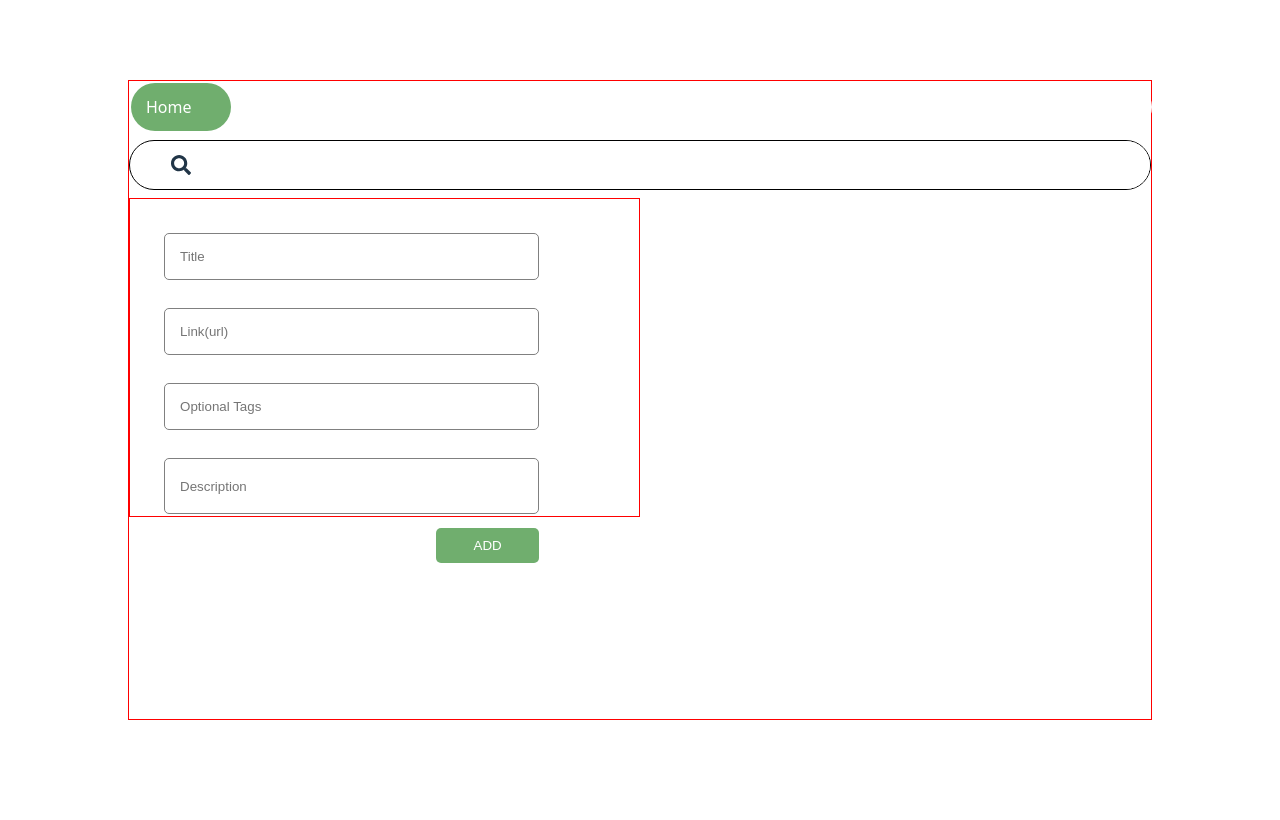
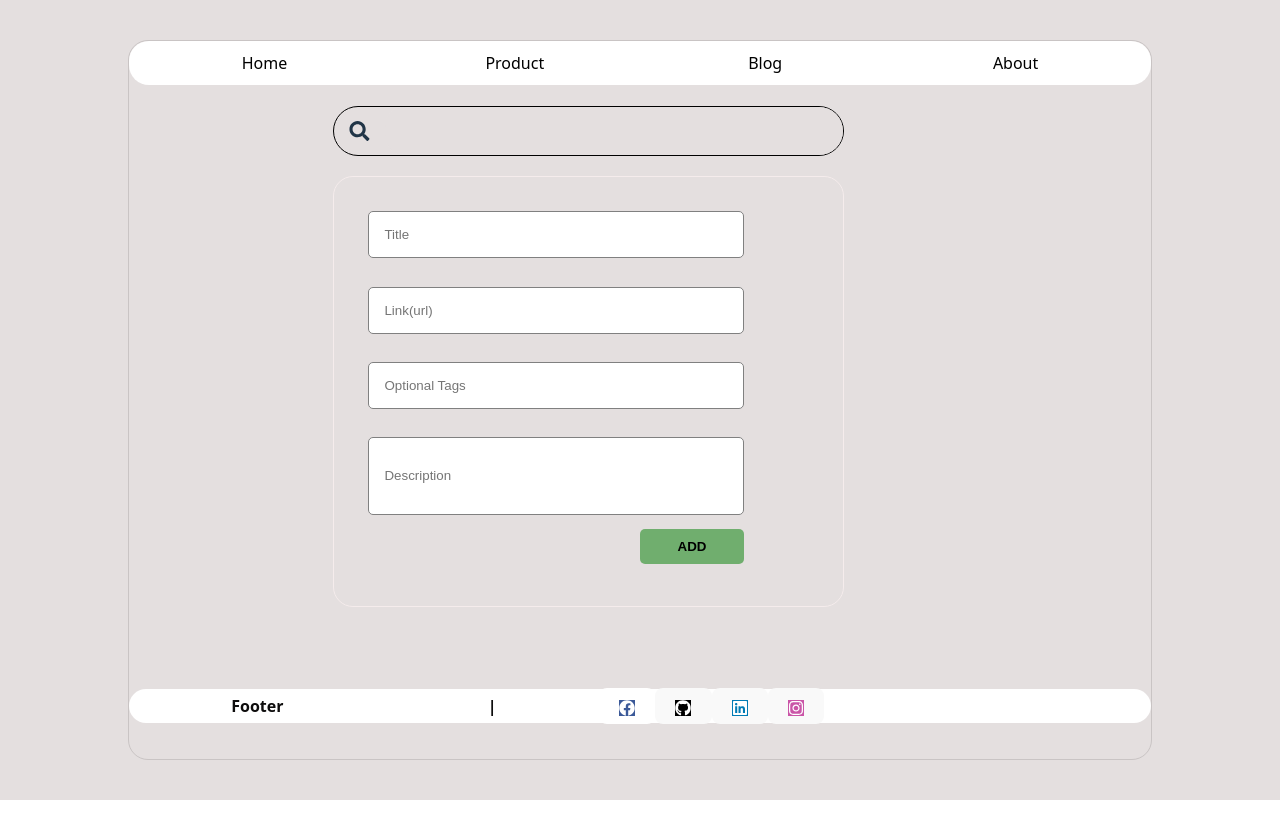
Before and after one commit to Shantela21/react-ts-task-2, a React (Vite) app: page / in a window 1280 px wide. Built offline with nearby package versions, Linux system fonts and the light colour scheme.

Commit message:
feat:updated navbar,footer

```diff
--- a/src/App.css
+++ b/src/App.css
@@ -8,14 +8,16 @@ body,
 #root {
   width: 100%;
   height: 100%;
-  /* font-family: Arial, Helvetica, sans-serif; */
+  background-color: rgb(228, 223, 223);
 }
 #root {
-  border: 1px solid red;
-  height: 80%;
+  height: 90%;
   width: 80%;
   justify-self: center;
   margin: 10%;
+  border: 1px solid rgb(201, 196, 196);
+  border-radius: 20px;
+
 }
 /* .container{
   border: 1px solid red;
@@ -32,32 +34,24 @@ body,
 
 } */
 .topnav {
-  /* border: 1px solid red; */
   width: 100%;
-  height: 50px;
   background-color: white;
-  border-radius: 30px;
-  color: black;
-  padding: 1px;
-  margin: 1px;
-  text-align: center;
-  margin-bottom: 8px;
+  display: flex;
+  align-items: center;
+  padding: 1%;
+  border-radius: 20px;
+}
+.topnav :hover{
+  background-color: #70ae6e;
+  border-radius: 20px;
 }
 
-.topnav a.active {
-  background-color: #70ae6e;
-  color: white;
-  align-items: center;
-  height: 48px;
-  width: 100px;
-  /* border: 1px solid blue; */
-  padding: 15px;
-  /* margin: 11px; */
-  display: flex;
-  border-radius: 30px;
-}
+/* .topnav a.active{
+  padding: 5%;
+} */
+
 .search-container {
-  width: 100%;
+  width: 50%;
   border: 1px solid black;
   border-radius: 25px;
   align-items: center;
@@ -65,15 +59,16 @@ body,
   display: flex;
   flex-direction: row;
   justify-content: space-between;
-  margin-bottom: 8px;
+  margin-bottom: 2%;
+  margin-left: 20%;
+  margin-top: 2%;
 }
 .search-container button {
   float: right;
   margin-top: 8px;
   margin-right: 16px;
-  background: hwb(0 93% 5%);
+  background: rgb(228, 223, 223);
   font-size: 17px;
-  border: 1px solid blue;
   cursor: pointer;
 }
 .search-container input {
@@ -82,6 +77,7 @@ body,
   width: 100%;
   height: 6vh;
   border-radius: 20px;
+  background: rgb(228, 223, 223);
 }
 #search-btn {
   left: 20px;
@@ -95,27 +91,36 @@ body,
 
 
 .footer {
-  position: fixed;
-  left: 0;
-  bottom: 0;
-  width: 100%;
-  height: 80px;
-  background-color: rgb(122, 216, 122);
-  color: black;
-  text-align: center;
-  border-radius: 30px;
-  /* border: 1px solid red; */
+ width: 100%;
+  background-color: rgb(255, 255, 255);
+  display: flex;
+  align-items: center;
+  margin-top: 8%;
+
+  border-radius: 20px;
+  height: 4.3vh;
+  /* border: 1px solid blue; */
+
 }
 .footer > p {
   text-align: center;
-  padding: 30px;
+  padding: 10%;
+  font-weight: bold;
+  color: rgb(14, 13, 13);
+
 }
+/* .icons{
+  display: flex;
+  justify-items: center;
+  justify-content: space-between;
+} */
 .form {
-  border: 1px solid red;
+  border: 1px solid rgb(245, 236, 236);
   width: 50%;
-  height: 50%;
+  height: 60%;
   padding: 20px;
-
+  border-radius: 20px;
+  margin-left: 20%;
 }
 .title {
   padding: 15px;
@@ -153,11 +158,30 @@ body,
   margin-left: 61%;
   border: 0px;
   cursor: pointer;
-  color: white;
+  color: black;
+  font-weight: bold;
   width: 22%;
 }
 .add-btn:hover{
- color: black;
  border: none;
  background-color: #70ae6e;
+ box-shadow: 0 12px 16px 0 rgba(0,0,0,0.24),0 17px 50px 0 rgba(0,0,0,0.19);
 }
+.links{
+  margin-top: 4%;
+  border: 1px solid rgb(155, 149, 145);
+  color: black;
+  border-radius: 20px;
+}
+.table, th, td {
+  border-collapse: collapse;
+  border: 1px solid rgb(245, 6, 6);
+  width: 50%;
+  height: 45%;
+  padding: 20px;
+  margin-top: 1%;
+}
+.table{
+  border: 1px solide rgb(21, 5, 243);
+  border-radius: 20px;
+}
--- a/src/App.tsx
+++ b/src/App.tsx
@@ -3,6 +3,7 @@ import Footer from './components/Footer'
 import Form from './components/Form'
 import Navbar from './components/Navbar'
 import SearchBar from './components/SearchBar'
+import Table from './components/Table'
 import Title from './components/Title'
 
 function App() {
@@ -14,7 +15,8 @@ function App() {
       <Navbar/>
       <SearchBar/>
       <Form/>
-      {/* <Footer/> */}
+      {/* <Table/> */}
+      <Footer/>
     </>
   )
 }
--- a/src/components/Footer.tsx
+++ b/src/components/Footer.tsx
@@ -1,11 +1,60 @@
 import React from 'react'
+import { FaFacebook, FaGithub, FaInstagram, FaLinkedin } from 'react-icons/fa';
 
 export default function Footer() {
   return (
     <div>
-      <div className='footer'>
-        <p>Footer</p>
+      <div className="footer">
+        <p>Footer </p>
+        <p>|</p>
+        <div className="icons">
+          <button
+            style={{
+              height: "4.5vh",
+              marginTop: "1%",
+              backgroundColor: "rgb(255, 255, 255)",
+            }}
+          >
+            <FaFacebook
+              href="#"
+              className="facebook"
+              style={{
+                backgroundColor: " #3B5998",
+                color: "white",
+              }}
+            ></FaFacebook>
+          </button>
+
+          <button style={{ height: "4.5vh", marginTop: "1%" }}>
+            <FaGithub
+              href="https://github.com/Shantela21"
+              className="github"
+              style={{
+                backgroundColor: "black",
+                color: "white",
+              }}
+            ></FaGithub>
+          </button>
+
+          <button style={{ height: "4.5vh", marginTop: "1%" }}>
+            <FaLinkedin
+              href="#"
+              className="linkedin"
+              style={{ background: "#007bb5", color: "white" }}
+            ></FaLinkedin>
+          </button>
+
+          <button
+            style={{ height: "4.5vh", marginTop: "1%", marginBottom: "1%" }}
+          >
+            <FaInstagram
+              href="#"
+              className="instagram"
+              style={{ background: "#ca55a7ff", color: "white" }}
+            ></FaInstagram>
+          </button>
+        </div>
       </div>
     </div>
-  )
+  );
 }
--- a/src/components/Navbar.tsx
+++ b/src/components/Navbar.tsx
@@ -4,12 +4,55 @@ export default function Navbar() {
   return (
     <div className="container">
       <div className="topnav">
-        <a className="active" href="#home">
+        <a
+          className="active"
+          href="#home"
+          style={{
+            color: "black",
+            paddingLeft: "5%",
+            paddingRight: "5%",
+            width: "25%",
+            textAlign: "center",
+          }}
+        >
           Home
         </a>
-        {/* <a href="#product">Product</a>
-        <a href="#blog">Blog</a>
-        <a href="#about">About</a> */}
+        <a
+          href="#product"
+          style={{
+            color: "black",
+            paddingLeft: "5%",
+            paddingRight: "5%",
+            width: "25%",
+            textAlign: "center",
+          }}
+        >
+          Product
+        </a>
+        <a
+          href="#blog"
+          style={{
+            color: "black",
+            paddingLeft: "5%",
+            paddingRight: "5%",
+            width: "25%",
+            textAlign: "center",
+          }}
+        >
+          Blog
+        </a>
+        <a
+          href="#about"
+          style={{
+            color: "black",
+            paddingLeft: "5%",
+            paddingRight: "5%",
+            width: "25%",
+            textAlign: "center",
+          }}
+        >
+          About
+        </a>
       </div>
     </div>
   );
--- /dev/null
+++ b/src/components/Table.tsx
@@ -0,0 +1,38 @@
+import React from 'react'
+
+export default function Table() {
+  return (
+    <div>
+      <div className="links">
+        <strong>Added Links</strong>
+        <table
+          className="table"
+          style={{
+            width: "80%",
+            border: "1px solid red",
+            borderCollapse: "collapse",
+          }}
+        >
+          <tr>
+            <th>Title</th>
+            <th>Link</th>
+            <th>Tag</th>
+            <th>Description</th>
+          </tr>
+          <tr>
+            <td></td>
+            <td></td>
+            <td></td>
+            <td></td>
+          </tr>
+          <tr>
+            <td></td>
+            <td></td>
+            <td></td>
+            <td></td>
+          </tr>
+        </table>
+      </div>
+    </div>
+  );
+}
```
Also changed, not shown: src/components/utils/LocalStorageFunctions.tsx (added).
